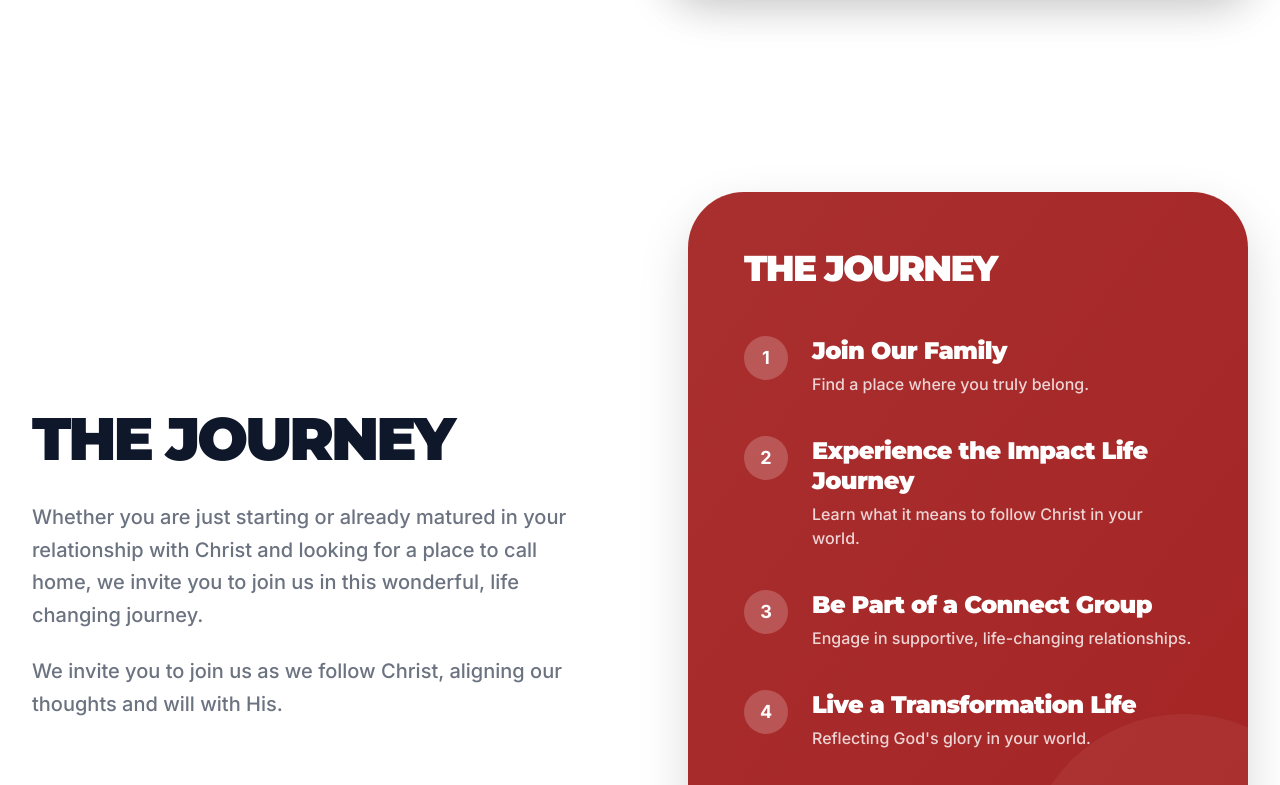
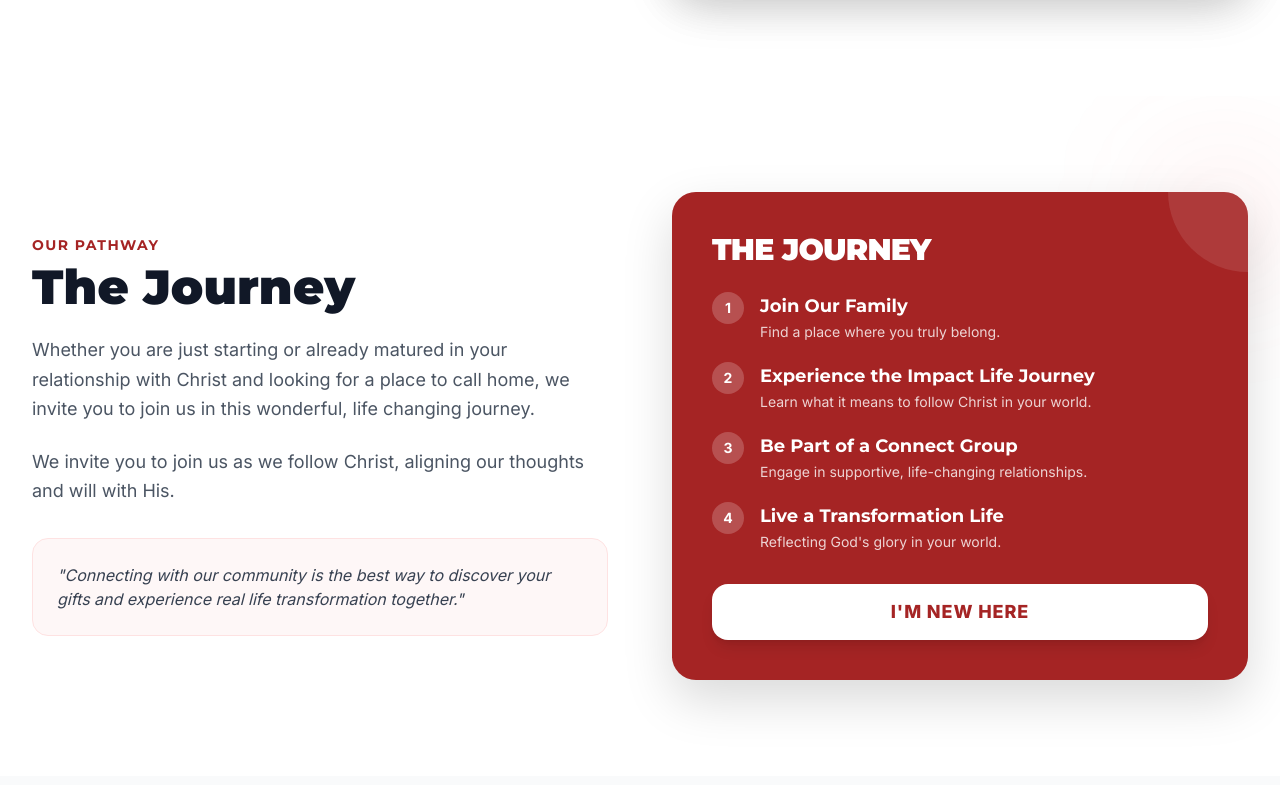
Before and after one commit to leotjies-lab/Transformation-City, a React (Vite) app: page / in a window 1280 px wide. Shown: the part 1375-2160 px from the top of the page. Built offline with nearby package versions, Linux system fonts and the light colour scheme.

Commit message:
refactor: update NextSteps section layout and style
Refine typography and spacing for better readability and introduce a highlighted section for the journey description.

```diff
--- a/components/NextSteps.tsx
+++ b/components/NextSteps.tsx
@@ -74,38 +74,41 @@ const NextSteps: React.FC = () => {
   return (
     <section id="the-journey" className="py-24 bg-white overflow-hidden">
       <div className="max-w-7xl mx-auto px-4 sm:px-6 lg:px-8">
-        <div className="grid grid-cols-1 lg:grid-cols-2 gap-16 lg:gap-24 items-center">
-          <div className="text-left">
-            <h2 className="text-5xl md:text-6xl font-[900] text-[#0f172a] mb-8 uppercase tracking-tighter">
+        <div className="grid grid-cols-1 lg:grid-cols-2 gap-16 items-center">
+          <div>
+            <h2 className="text-sm font-bold tracking-widest text-[#a52424] uppercase mb-2">Our Pathway</h2>
+            <h3 className="text-4xl md:text-5xl font-black text-gray-900 mb-6 leading-tight">
               The Journey
-            </h2>
-            <div className="space-y-6">
-              <p className="text-xl text-gray-500 leading-relaxed font-medium">
-                Whether you are just starting or already matured in your relationship with Christ and looking for a place to call home, we invite you to join us in this wonderful, life changing journey.
-              </p>
-              <p className="text-xl text-gray-500 leading-relaxed font-medium">
-                We invite you to join us as we follow Christ, aligning our thoughts and will with His.
-              </p>
+            </h3>
+            <p className="text-lg text-gray-600 mb-6 leading-relaxed">
+              Whether you are just starting or already matured in your relationship with Christ and looking for a place to call home, we invite you to join us in this wonderful, life changing journey.
+            </p>
+            <p className="text-lg text-gray-600 mb-8 leading-relaxed">
+              We invite you to join us as we follow Christ, aligning our thoughts and will with His.
+            </p>
+
+            <div className="p-6 bg-red-50/60 border border-red-100 rounded-2xl text-gray-700 italic text-base">
+              "Connecting with our community is the best way to discover your gifts and experience real life transformation together."
             </div>
           </div>
 
           <div className="relative">
+            <div className="absolute -top-10 -right-10 w-32 h-32 bg-red-500/10 rounded-full blur-3xl"></div>
             {/* The Red Card Container */}
-            <div className="bg-[#a52424] p-10 md:p-14 rounded-[3.5rem] text-white shadow-[0_20px_50px_rgba(0,0,0,0.15)] relative overflow-hidden">
-              <div className="absolute -bottom-24 -right-24 w-80 h-80 bg-white/5 rounded-full pointer-events-none"></div>
-              <div className="absolute top-1/2 left-1/2 -translate-x-1/2 -translate-y-1/2 w-full h-full bg-gradient-to-br from-white/5 to-transparent pointer-events-none"></div>
+            <div className="bg-[#a52424] text-white p-8 md:p-10 rounded-3xl relative z-10 shadow-[0_20px_50px_rgba(0,0,0,0.15)] overflow-hidden">
+              <div className="absolute top-0 right-0 w-40 h-40 bg-white/10 rounded-full -translate-y-1/2 translate-x-1/2"></div>
 
-              <h3 className="text-4xl font-black mb-12 uppercase tracking-tighter text-white">The Journey</h3>
+              <h3 className="text-2xl md:text-3xl font-black mb-6 uppercase tracking-tight text-white">The Journey</h3>
 
-              <ul className="space-y-10 mb-14 relative z-10">
+              <ul className="space-y-5 mb-8 relative z-10">
                 {steps.map((step) => (
-                  <li key={step.id} className="flex items-start space-x-6 group">
-                    <span className="flex-shrink-0 w-11 h-11 rounded-full bg-white/20 flex items-center justify-center font-bold text-lg group-hover:bg-white group-hover:text-[#a52424] transition-all duration-300">
+                  <li key={step.id} className="flex items-start space-x-4 group">
+                    <span className="flex-shrink-0 w-8 h-8 rounded-full bg-white/20 flex items-center justify-center font-bold text-sm group-hover:bg-white group-hover:text-[#a52424] transition-all duration-300">
                       {step.id}
                     </span>
                     <div>
-                      <h4 className="text-2xl font-black leading-tight tracking-tight">{step.title}</h4>
-                      <p className="text-white/80 text-base mt-1.5 font-medium">{step.desc}</p>
+                      <h4 className="font-bold text-white text-base md:text-lg leading-snug">{step.title}</h4>
+                      <p className="text-white/80 text-sm mt-0.5">{step.desc}</p>
                     </div>
                   </li>
                 ))}
@@ -113,11 +116,12 @@ const NextSteps: React.FC = () => {
 
               <button
                 onClick={() => setIsModalOpen(true)}
-                className="w-full bg-white text-[#a52424] py-6 rounded-[1.5rem] font-black text-xl hover:bg-gray-100 transition-all transform hover:scale-[1.02] shadow-xl uppercase tracking-widest relative z-10"
+                className="w-full bg-white text-[#a52424] py-3.5 px-6 rounded-2xl font-black text-base md:text-lg hover:bg-gray-100 transition-all transform hover:scale-[1.01] shadow-lg uppercase tracking-wider relative z-10"
               >
                 I'm New Here
               </button>
             </div>
+            <div className="absolute -bottom-0 -right-0 w-full h-full border-2 border-[#a52424] rounded-3xl opacity-20 pointer-events-none"></div>
           </div>
         </div>
       </div>
```
